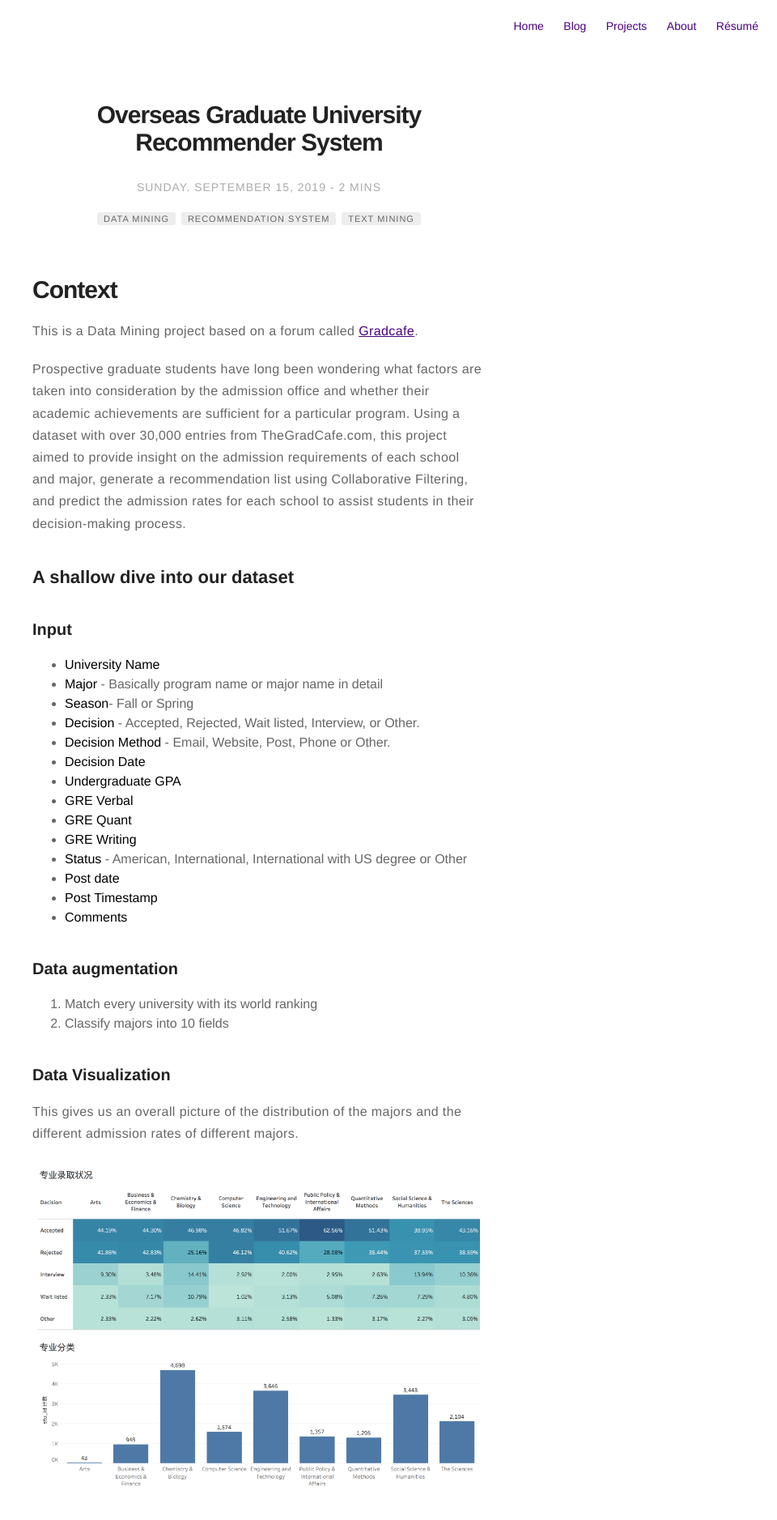
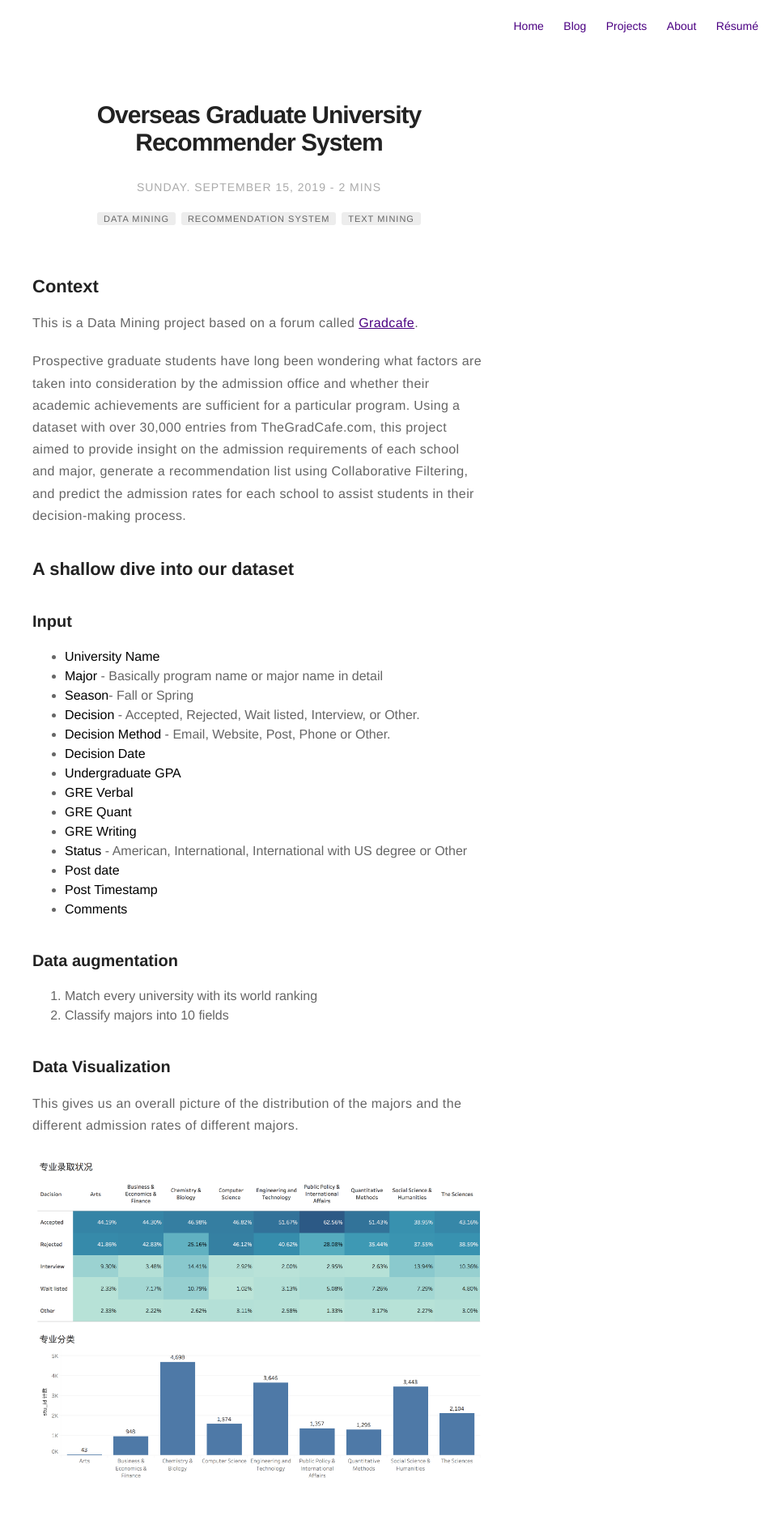
Before and after one commit to Hazel-Li/hazel-li.github.io, a Jekyll site: the page built from _posts/2019-09-15-Graduate-University-Recommendation-System.md, in a window 1280 px wide. Shown: the top 1877 px of the page at 81% size, without its empty margins (320-1280 px from the left). Built offline with Jekyll 4.4.1, drawn with Linux system fonts in a browser that asks for light colours.

```diff
--- a/_posts/2019-09-15-Graduate-University-Recommendation-System.md
+++ b/_posts/2019-09-15-Graduate-University-Recommendation-System.md
@@ -15,7 +15,7 @@ category: project
 author: yitingli
 externalLink: false
 ---
-# Context
+## Context
 
 This is a Data Mining project based on a forum called <a href="https://www.thegradcafe.com/">Gradcafe</a>.
 
```
